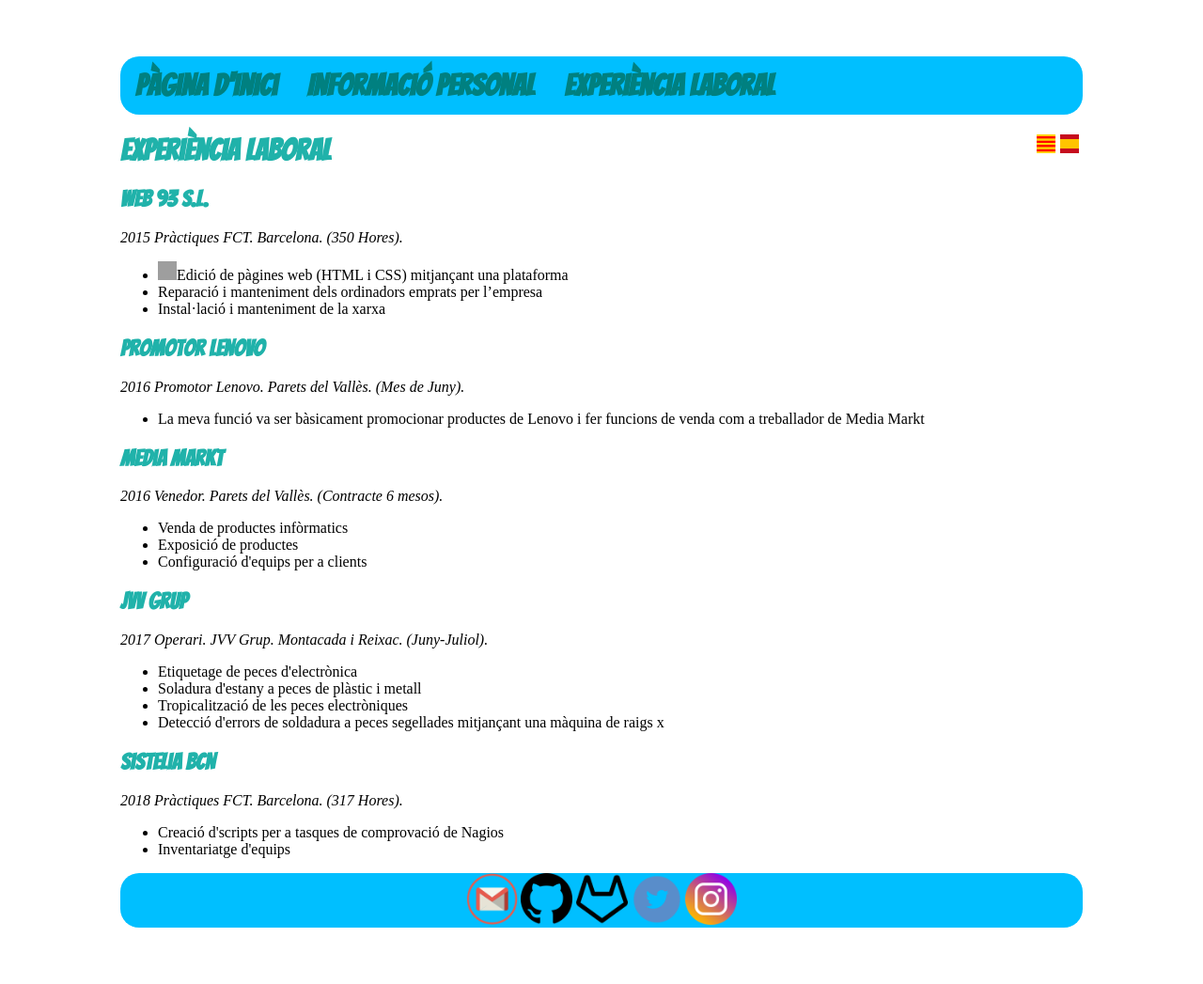
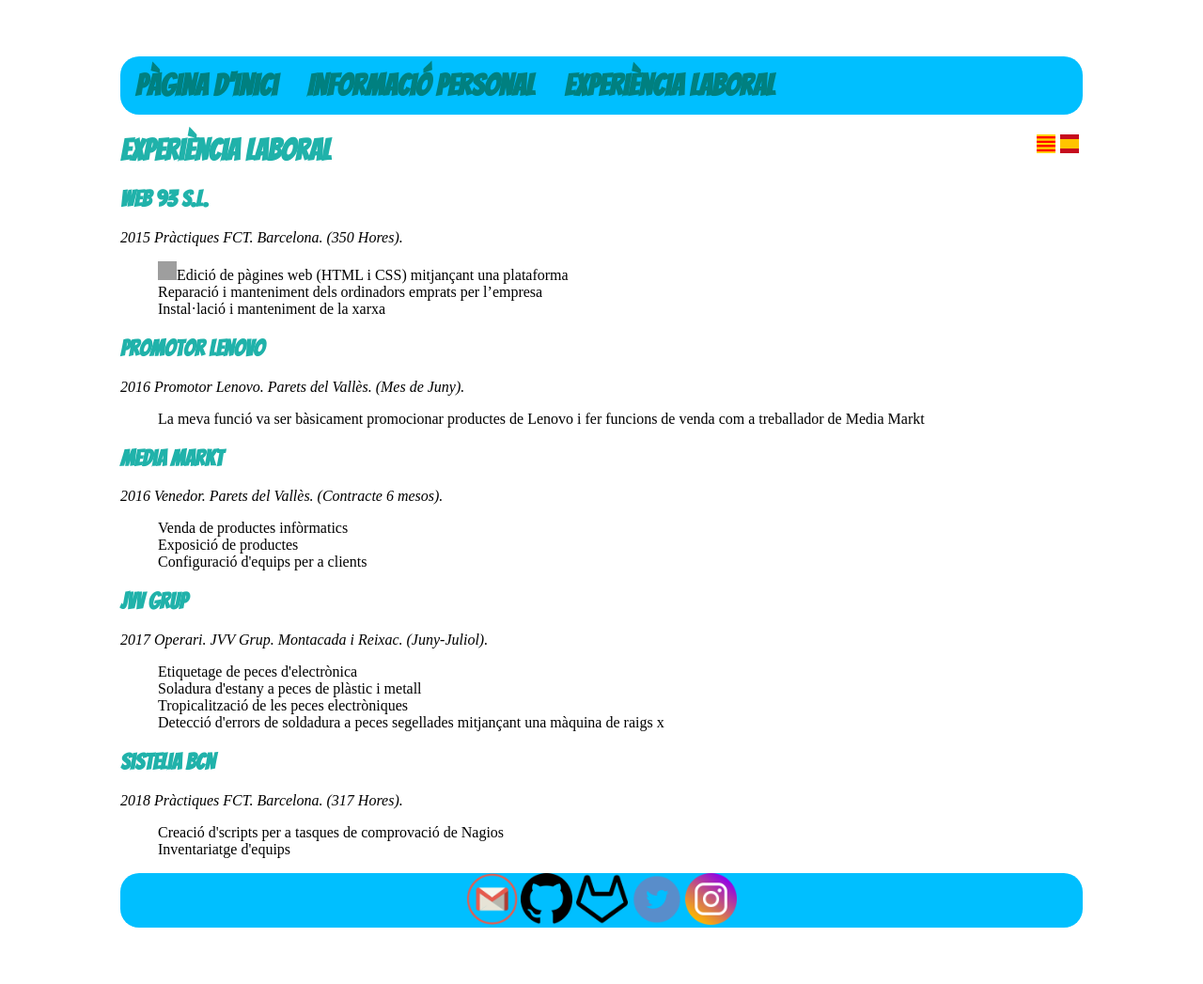
Before and after one commit to isx48102233/isx48102233.github.io, a Jekyll site: the page built from cv/index.html, in a window 1280 px wide. Shown: the whole page at 94% size. Built offline with Jekyll 4.4.1, drawn with Linux system fonts in a browser that asks for light colours; grey boxes are pictures that could not be loaded.

Commit message:
Update main.css

```diff
--- a/css/main.css
+++ b/css/main.css
@@ -69,3 +69,6 @@
     margin-right: auto;
     display: block;
 }
+.ulexp{
+    list-style-type: none;
+}
```
